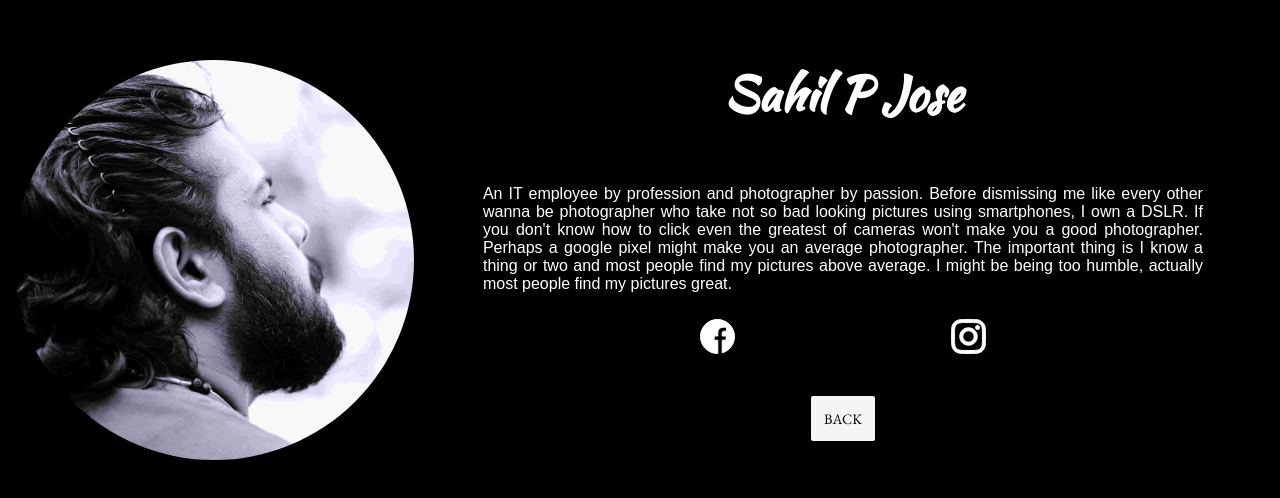
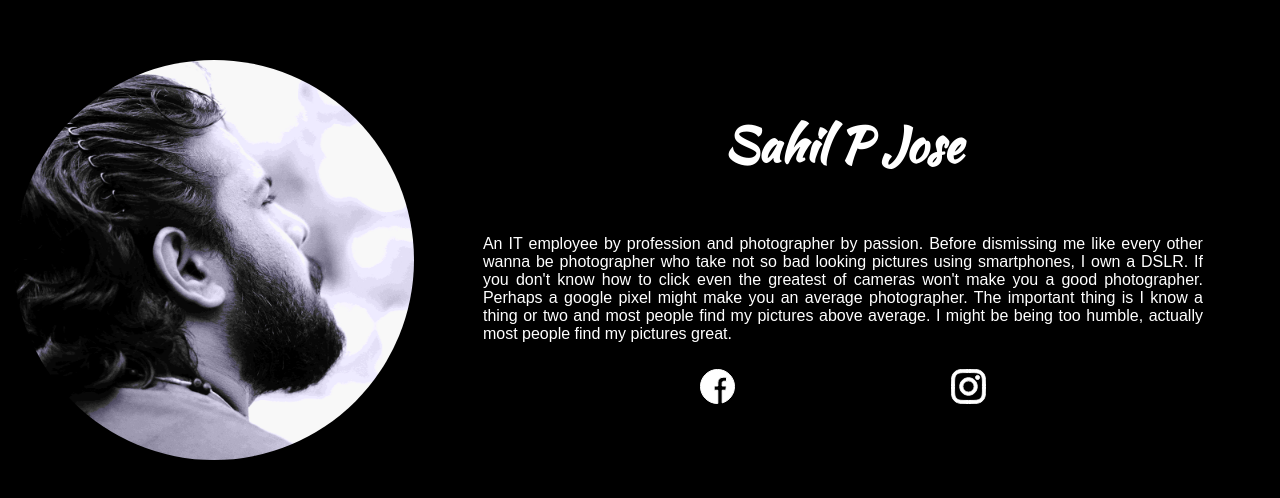
Before and after one commit to JithinAji/Sahil_frames, a plain HTML site: page about.html in a window 1280 px wide. Shown: the part 148-646 px from the top of the page. Drawn offline with nearby package versions, Linux system fonts and the light colour scheme.

Commit message:
Removed the back button, deleted bottom padding on social icons and corrected the back arrow link in gallery page

```diff
--- a/about.html
+++ b/about.html
@@ -41,9 +41,6 @@
           ><img class="socbtn" src="insta-circle.svg" alt="Instagram link"
         /></a>
       </div>
-      <button class="button button2" onclick="document.location='index.html'">
-        BACK
-      </button>
     </div>
   </body>
 </html>
--- a/main.css
+++ b/main.css
@@ -91,7 +91,6 @@ body {
   flex-direction: row;
   justify-content: space-evenly;
   align-self: stretch;
-  padding-bottom: 5%;
 }
 .socbtn {
   height: 35px;
```
Also changed, not shown: gallery.html (+1 -1 lines).
